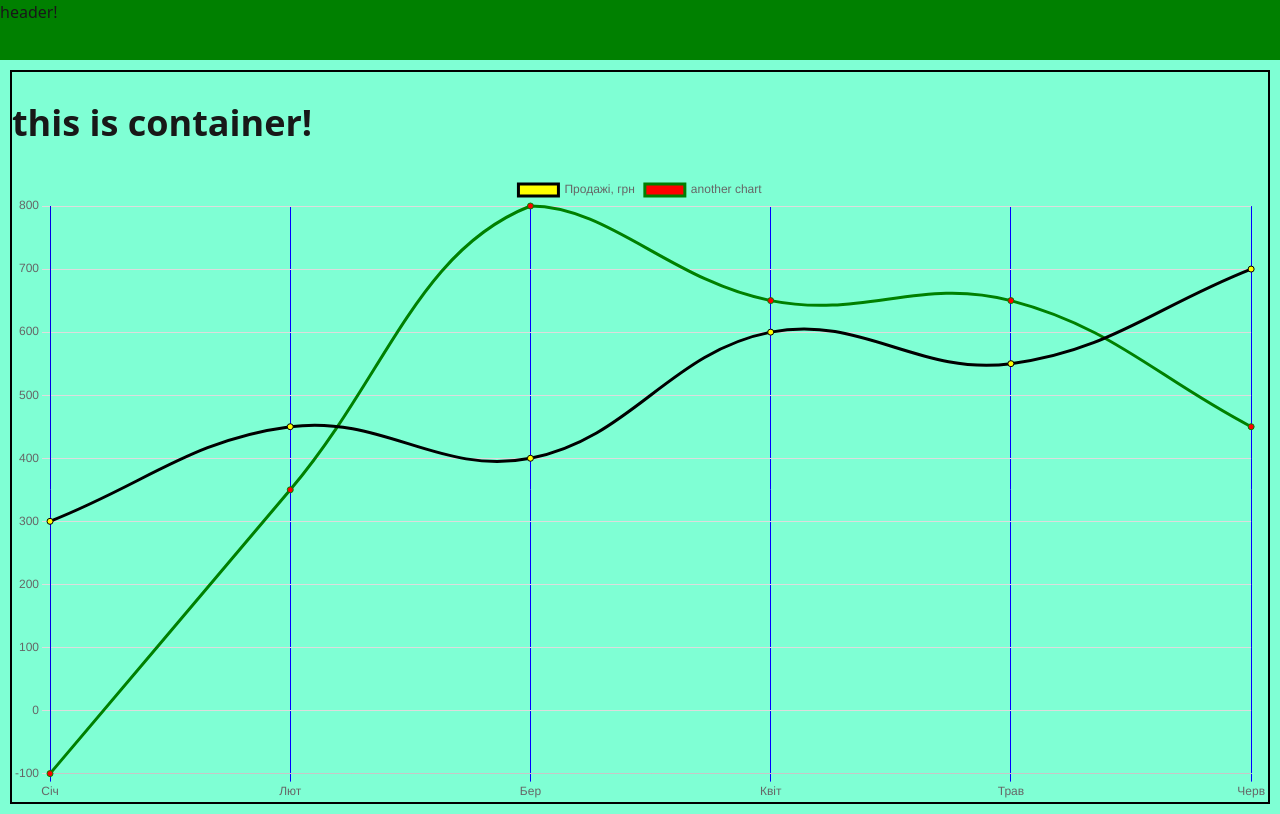
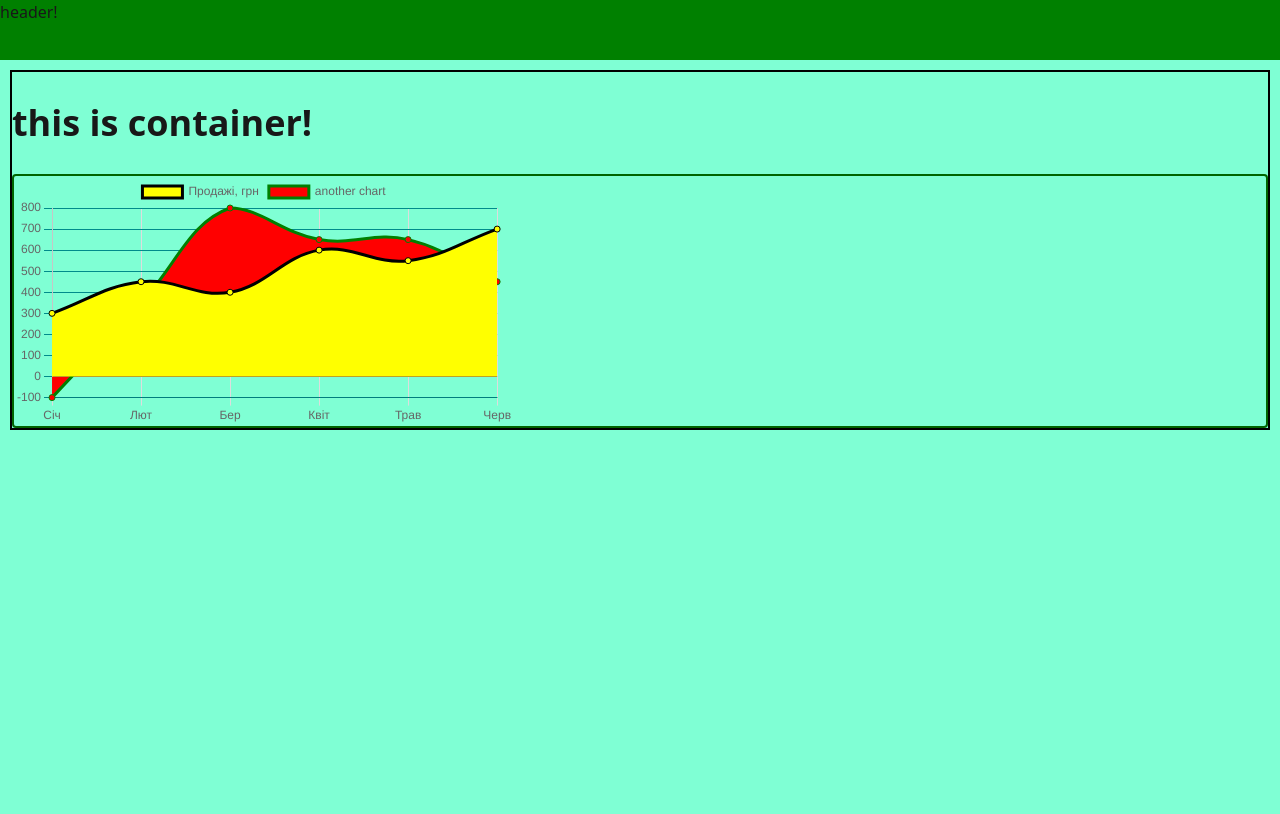
Before and after one commit to VladimirKolesnikov/one_component_app, a React (Vite) app: page / in a window 1280 px wide. Built offline with nearby package versions, Linux system fonts and the light colour scheme.

Commit message:
add sandbox file

```diff
--- /dev/null
+++ b/Sandbox.js
@@ -0,0 +1,5 @@
+import data from './public/server.json';
+
+// console.log(data);
+const { list } = data;
+console.log(new Date("2025-10-31 03:00:00"))
--- a/src/components/Block/Block.jsx
+++ b/src/components/Block/Block.jsx
@@ -1,8 +1,10 @@
 import './Block.scss';
-import { TempChart } from './TempChart';
+import { TempChart } from '../TempChart';
 
 export const Block = () => {
     return (
-        <TempChart />
+        <div className='block'>
+            <TempChart />
+        </div>
     )
 };
--- a/src/components/Block/Block.scss
+++ b/src/components/Block/Block.scss
@@ -2,5 +2,5 @@
     border: 2px solid darkgreen;
     border-radius: 4px;
     font-size: 16px;
-    min-height: 120px;
+    height: 250px;
 }
--- a/src/components/Block/TempChart.jsx
+++ b/src/components/TempChart/TempChart.jsx
@@ -1,15 +1,10 @@
 import { Line } from "react-chartjs-2";
-import {
-    Chart as ChartJS,
-    LineElement,
-    CategoryScale,
-    LinearScale,
-    PointElement,
-    Tooltip,
-    Legend,
-} from "chart.js";
 
-ChartJS.register(LineElement, CategoryScale, LinearScale, PointElement, Tooltip, Legend);
+const a = (list) => {
+    list.reduce((acc, curr) => {
+        curr.dt_txt.split(' ');
+    }, [])
+}
 
 export const TempChart = () => {
     const data = {
@@ -53,11 +48,11 @@ export const TempChart = () => {
 
         scales: {
             x: {
-                grid: { color: "blue" },
+                grid: { color: "#ddd" },
             },
             y: {
                 beginAtZero: true,
-                grid: { color: "#ddd" },
+                grid: { color: "darkcyan" },
             },
         },
     };
--- /dev/null
+++ b/src/components/TempChart/index.js
@@ -0,0 +1 @@
+export * from './TempChart.jsx';
--- a/src/main.jsx
+++ b/src/main.jsx
@@ -2,6 +2,22 @@ import { StrictMode } from 'react'
 import { createRoot } from 'react-dom/client'
 import './index.scss'
 import App from './App.jsx'
+
+import '../Sandbox.js'
+
+import {
+    Chart as ChartJS,
+    LineElement,
+    CategoryScale,
+    LinearScale,
+    PointElement,
+    Tooltip,
+    Legend,
+    Filler,
+} from "chart.js";
+
+ChartJS.register(LineElement, CategoryScale, LinearScale, PointElement, Tooltip, Legend, Filler);
+
 
 createRoot(document.getElementById('root')).render(
   <StrictMode>
```
